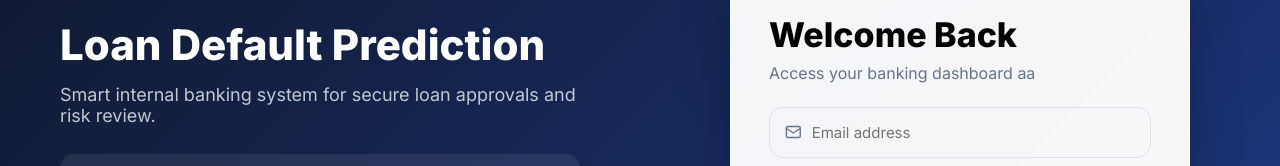
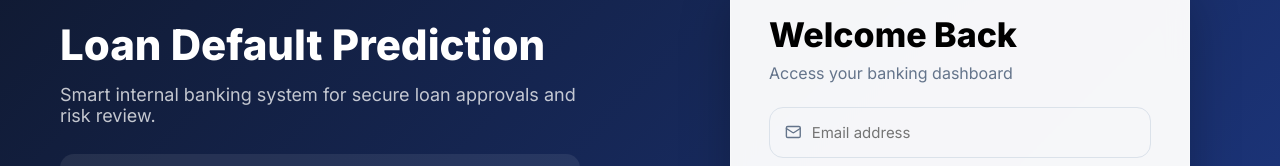
Before and after one commit to jeevaninallu/Capstone_final, a React (Vite) app in the folder frontend/: page /login in a window 1280 px wide. Shown: the part 212-378 px from the top of the page. Built offline with nearby package versions, Linux system fonts and the light colour scheme.

Commit message:
Webhooks Test

```diff
--- a/frontend/src/pages/Login.jsx
+++ b/frontend/src/pages/Login.jsx
@@ -194,7 +194,7 @@ function Login() {
               styles.loginSub
             }
           >
-            Access your banking dashboard aa
+            Access your banking dashboard
           </p>
 
           {errorMsg && (
```
